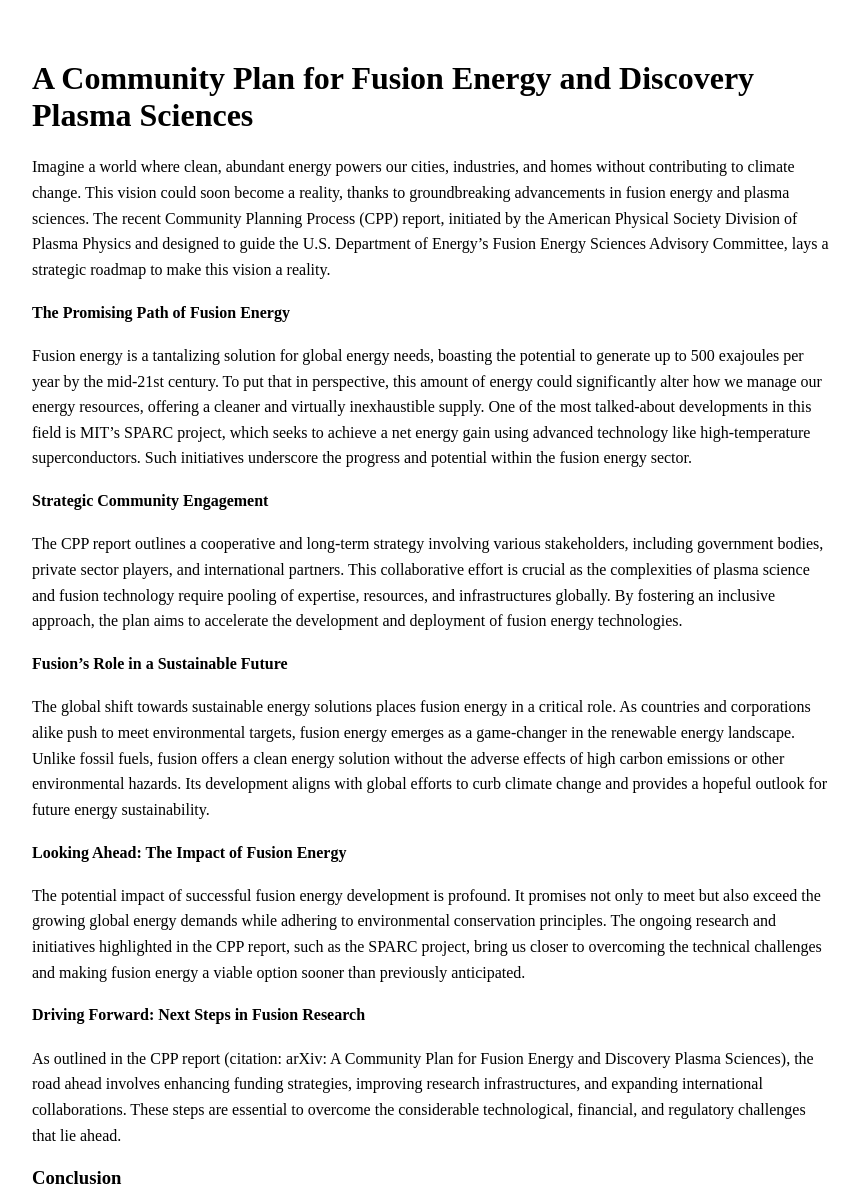
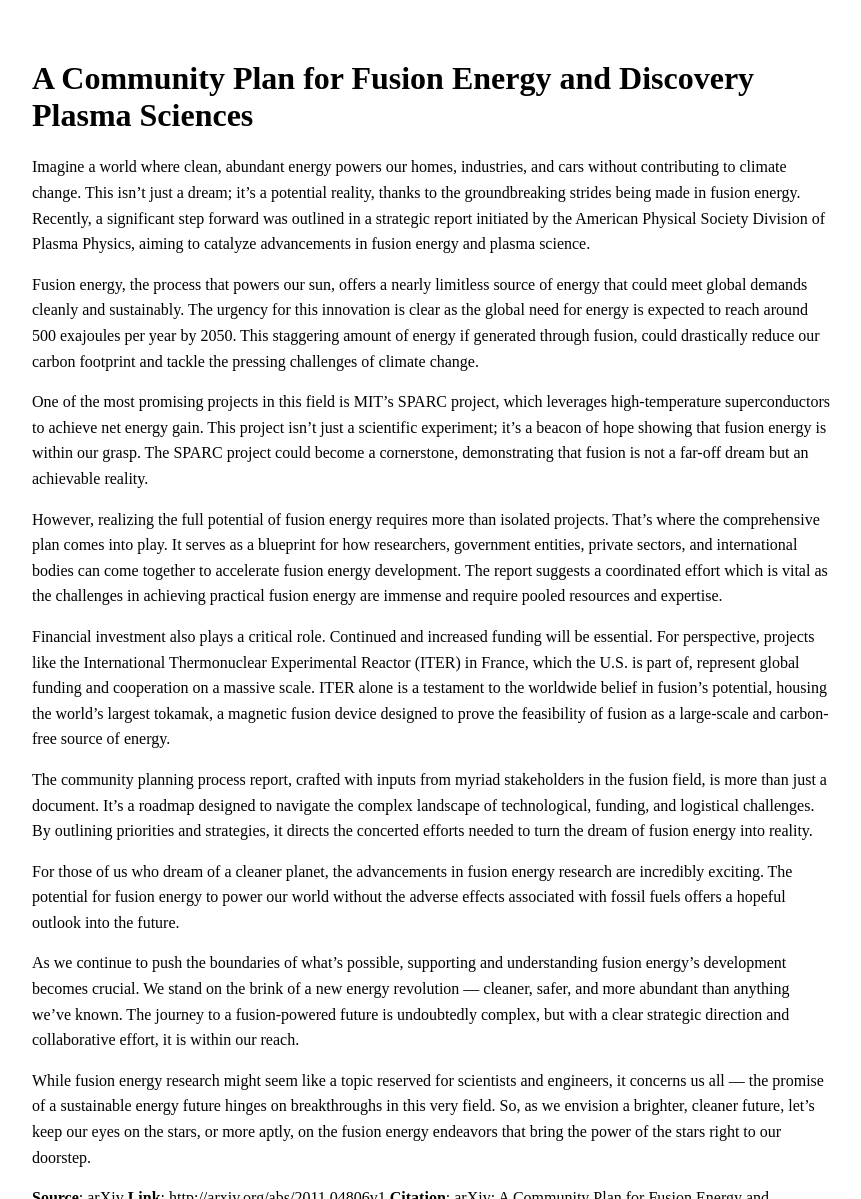
Before and after one commit to hyperpoint/hyperpoint.github.io, a Jekyll site: the page built from _posts/2020-11-01-ddbe239e8cf24785e43e6b0ebfbfa577-a-community-plan-for-fusion-energy-and-discovery-plasma-sciences.md, in a window 1280 px wide and 1400 px high. Shown: the part 201-1400 px from the top of the window, without its empty margins (208-1069 px from the left). Built offline with Jekyll 4.4.1, drawn with Linux system fonts in a browser that asks for light colours; some of the changed text lies outside the part shown.

Commit message:
Update blog post: A Community Plan for Fusion Energy and Discovery Plasma Sciences

```diff
--- a/_posts/2020-11-01-ddbe239e8cf24785e43e6b0ebfbfa577-a-community-plan-for-fusion-energy-and-discovery-plasma-sciences.md
+++ b/_posts/2020-11-01-ddbe239e8cf24785e43e6b0ebfbfa577-a-community-plan-for-fusion-energy-and-discovery-plasma-sciences.md
@@ -9,33 +9,23 @@ note: This article was generated with AI assistance using the Fusion Authority E
 collaboration: In collaboration with leading fusion research entities.
 ---
 
-Imagine a world where clean, abundant energy powers our cities, industries, and homes without contributing to climate change. This vision could soon become a reality, thanks to groundbreaking advancements in fusion energy and plasma sciences. The recent Community Planning Process (CPP) report, initiated by the American Physical Society Division of Plasma Physics and designed to guide the U.S. Department of Energy's Fusion Energy Sciences Advisory Committee, lays a strategic roadmap to make this vision a reality.
+Imagine a world where clean, abundant energy powers our homes, industries, and cars without contributing to climate change. This isn't just a dream; it's a potential reality, thanks to the groundbreaking strides being made in fusion energy. Recently, a significant step forward was outlined in a strategic report initiated by the American Physical Society Division of Plasma Physics, aiming to catalyze advancements in fusion energy and plasma science.
 
-#### The Promising Path of Fusion Energy
+Fusion energy, the process that powers our sun, offers a nearly limitless source of energy that could meet global demands cleanly and sustainably. The urgency for this innovation is clear as the global need for energy is expected to reach around 500 exajoules per year by 2050. This staggering amount of energy if generated through fusion, could drastically reduce our carbon footprint and tackle the pressing challenges of climate change.
 
-Fusion energy is a tantalizing solution for global energy needs, boasting the potential to generate up to 500 exajoules per year by the mid-21st century. To put that in perspective, this amount of energy could significantly alter how we manage our energy resources, offering a cleaner and virtually inexhaustible supply. One of the most talked-about developments in this field is MIT's SPARC project, which seeks to achieve a net energy gain using advanced technology like high-temperature superconductors. Such initiatives underscore the progress and potential within the fusion energy sector.
+One of the most promising projects in this field is MIT’s SPARC project, which leverages high-temperature superconductors to achieve net energy gain. This project isn't just a scientific experiment; it's a beacon of hope showing that fusion energy is within our grasp. The SPARC project could become a cornerstone, demonstrating that fusion is not a far-off dream but an achievable reality.
 
-#### Strategic Community Engagement
+However, realizing the full potential of fusion energy requires more than isolated projects. That's where the comprehensive plan comes into play. It serves as a blueprint for how researchers, government entities, private sectors, and international bodies can come together to accelerate fusion energy development. The report suggests a coordinated effort which is vital as the challenges in achieving practical fusion energy are immense and require pooled resources and expertise.
 
-The CPP report outlines a cooperative and long-term strategy involving various stakeholders, including government bodies, private sector players, and international partners. This collaborative effort is crucial as the complexities of plasma science and fusion technology require pooling of expertise, resources, and infrastructures globally. By fostering an inclusive approach, the plan aims to accelerate the development and deployment of fusion energy technologies.
+Financial investment also plays a critical role. Continued and increased funding will be essential. For perspective, projects like the International Thermonuclear Experimental Reactor (ITER) in France, which the U.S. is part of, represent global funding and cooperation on a massive scale. ITER alone is a testament to the worldwide belief in fusion's potential, housing the world's largest tokamak, a magnetic fusion device designed to prove the feasibility of fusion as a large-scale and carbon-free source of energy.
 
-#### Fusion's Role in a Sustainable Future
+The community planning process report, crafted with inputs from myriad stakeholders in the fusion field, is more than just a document. It's a roadmap designed to navigate the complex landscape of technological, funding, and logistical challenges. By outlining priorities and strategies, it directs the concerted efforts needed to turn the dream of fusion energy into reality.
 
-The global shift towards sustainable energy solutions places fusion energy in a critical role. As countries and corporations alike push to meet environmental targets, fusion energy emerges as a game-changer in the renewable energy landscape. Unlike fossil fuels, fusion offers a clean energy solution without the adverse effects of high carbon emissions or other environmental hazards. Its development aligns with global efforts to curb climate change and provides a hopeful outlook for future energy sustainability.
+For those of us who dream of a cleaner planet, the advancements in fusion energy research are incredibly exciting. The potential for fusion energy to power our world without the adverse effects associated with fossil fuels offers a hopeful outlook into the future.
 
-#### Looking Ahead: The Impact of Fusion Energy
+As we continue to push the boundaries of what’s possible, supporting and understanding fusion energy's development becomes crucial. We stand on the brink of a new energy revolution — cleaner, safer, and more abundant than anything we've known. The journey to a fusion-powered future is undoubtedly complex, but with a clear strategic direction and collaborative effort, it is within our reach.
 
-The potential impact of successful fusion energy development is profound. It promises not only to meet but also exceed the growing global energy demands while adhering to environmental conservation principles. The ongoing research and initiatives highlighted in the CPP report, such as the SPARC project, bring us closer to overcoming the technical challenges and making fusion energy a viable option sooner than previously anticipated.
-
-#### Driving Forward: Next Steps in Fusion Research
-
-As outlined in the CPP report (citation: arXiv: A Community Plan for Fusion Energy and Discovery Plasma Sciences), the road ahead involves enhancing funding strategies, improving research infrastructures, and expanding international collaborations. These steps are essential to overcome the considerable technological, financial, and regulatory challenges that lie ahead.
-
-### Conclusion
-
-The journey towards a fusion-powered future is both exciting and essential. As we continue to innovate and collaborate, the dreams of a cleaner, sustainable, and energy-abundant future become increasingly achievable. Let’s continue to support and watch this fascinating area of science, for it holds the key to unlocking a brighter global energy outlook.
-
-The future is bright, and it is powered by fusion. With strategic planning, international cooperation, and sustained investment, fusion energy will light up our world in ways we can currently only imagine.
+While fusion energy research might seem like a topic reserved for scientists and engineers, it concerns us all — the promise of a sustainable energy future hinges on breakthroughs in this very field. So, as we envision a brighter, cleaner future, let's keep our eyes on the stars, or more aptly, on the fusion energy endeavors that bring the power of the stars right to our doorstep.
 
 **Source**: arXiv
 **Link**: http://arxiv.org/abs/2011.04806v1
```
Also changed, not shown: other parts of _posts/2020-11-01-ddbe239e8cf24785e43e6b0ebfbfa577-a-community-plan-for-fusion-energy-and-discovery-plasma-sciences.md (+1 -1 lines).
